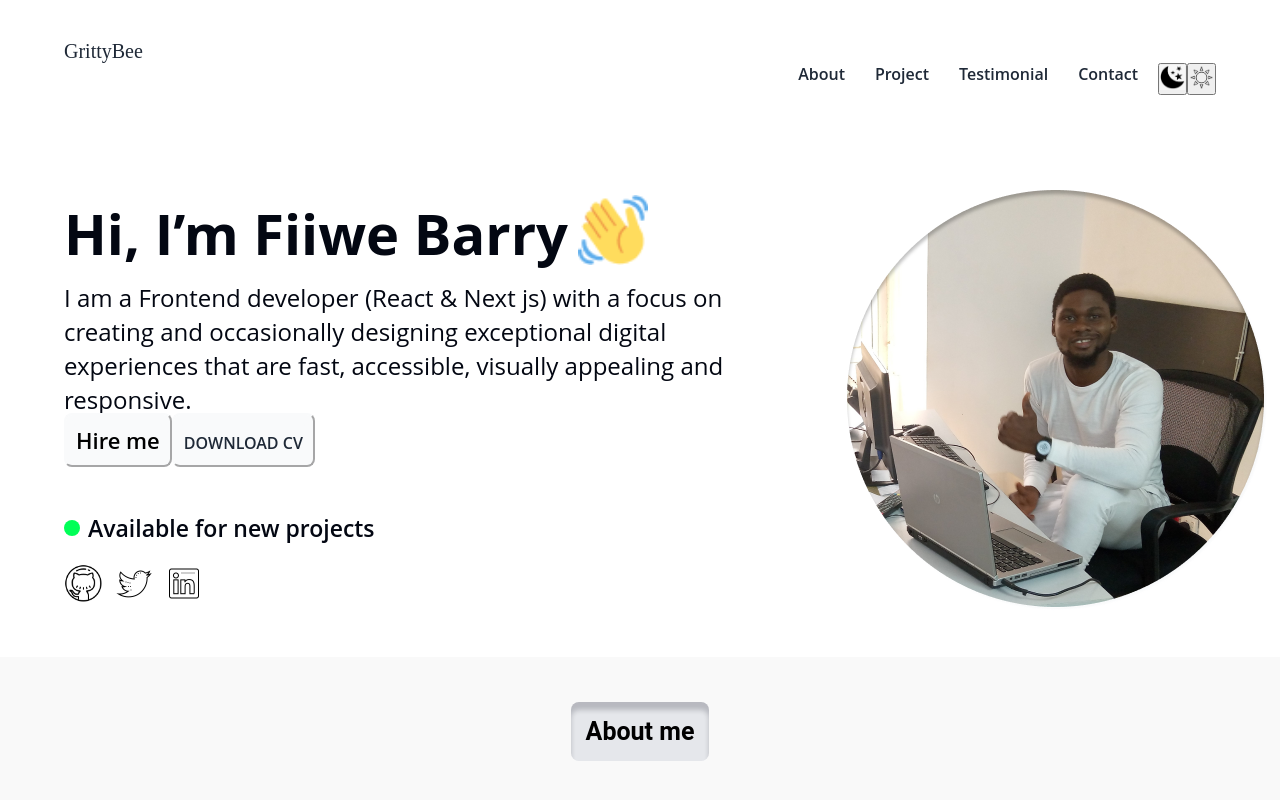
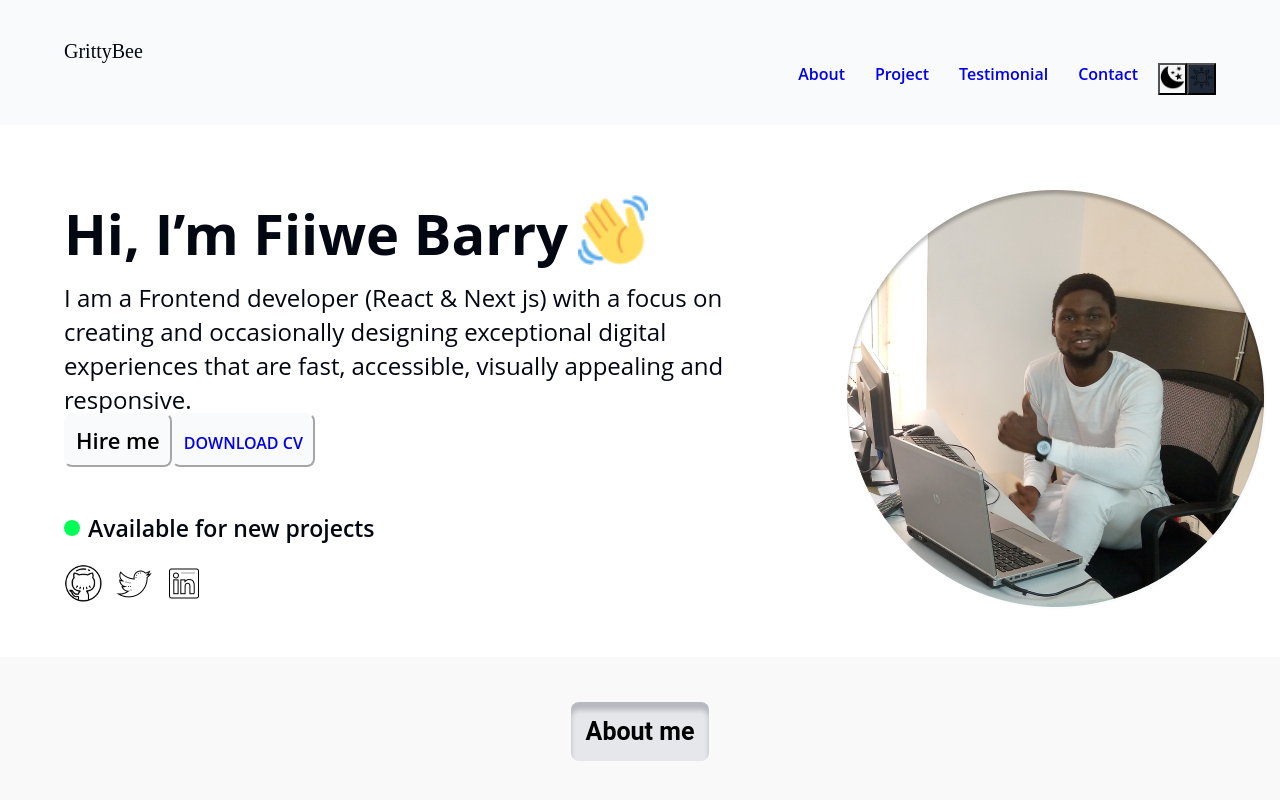
Before and after one commit to fiiwebarry/portfolio-update, a React (Vite) app: page / in a window 1280 px wide. Shown: the top 800 px of the page. Built offline with nearby package versions, Linux system fonts and the light colour scheme.

Commit message:
update on portfolio

```diff
--- a/src/Components/Portfolio-layout/Navbar/Navbar.css
+++ b/src/Components/Portfolio-layout/Navbar/Navbar.css
@@ -5,26 +5,19 @@
 --secondary-dark: #030712;
 }
 .darkView{
-  --primary-dark: #1F2937;
-/* --secondary-dark: #030712; */
---secondary-light: #FFF;
-}
+  background-color:var(--primary-dark);
+  color:var(--secondary-light);
+ }
 
 .lightView{
-  --primary-light:#F9FAFB;
-  /* --secondary-light: #FFF; */
-  --secondary-dark: #030712;
-
+  background-color:var(--primary-light);
+  color:var(--secondary-dark);
 }
 
 
 nav {
     position: relative;
-    /* background-color:var(--primary-light);
-    background-color:var(--primary-dark); */
-    height: auto;
-
-  }
+   }
 
   .container{
     margin:0 auto;
@@ -36,7 +29,7 @@ nav {
   }
   .Nav-header{
     width:10px;
-    color: var(--primary-dark);
+    /* color: var(--primary-dark); */
     padding-top: 40px;
    font-family: Calluna;
    font-size: 20px;
@@ -56,7 +49,7 @@ nav {
 
   a {
     text-decoration: none;
-    color: #1F2937;
+    /* color: #1F2937; */
     text-align: center;
     font-family: Open Sans;
     font-size: 16px;
--- a/src/Components/Portfolio-layout/Navbar/Navbar.jsx
+++ b/src/Components/Portfolio-layout/Navbar/Navbar.jsx
@@ -13,7 +13,7 @@ const Navbar = () => {
 
 
     const ToogleMood = () => {
-        console.log("hello");
+
         SetDarkMood(!isDarkMood);
 
     }
@@ -23,7 +23,7 @@ const Navbar = () => {
     return (
 
 
-        <nav className={`Navbar ${isDarkMood ? "darkView" : "lightView "}`}>
+        <nav className={`Navbar ${isDarkMood ? " darkView" : "lightView "}`}>
             <div className="container">
                 <div className="Icon-name">
                     <h2 className="Nav-header">GrittyBee</h2>
@@ -43,7 +43,7 @@ const Navbar = () => {
                     <div>
                         <button onClick={ToogleMood} className={isDarkMood ? "darkView" : "lightView"}><img className="moon-icon" src={moon} />
                         </button>
-                        <button><img className="sun-icon" src={sun} />     </button>
+                        <button onClick={ToogleMood} className={isDarkMood ? "lightView" : "darkView"}><img className="sun-icon" src={sun} /></button>
 
                     </div>
 
```
